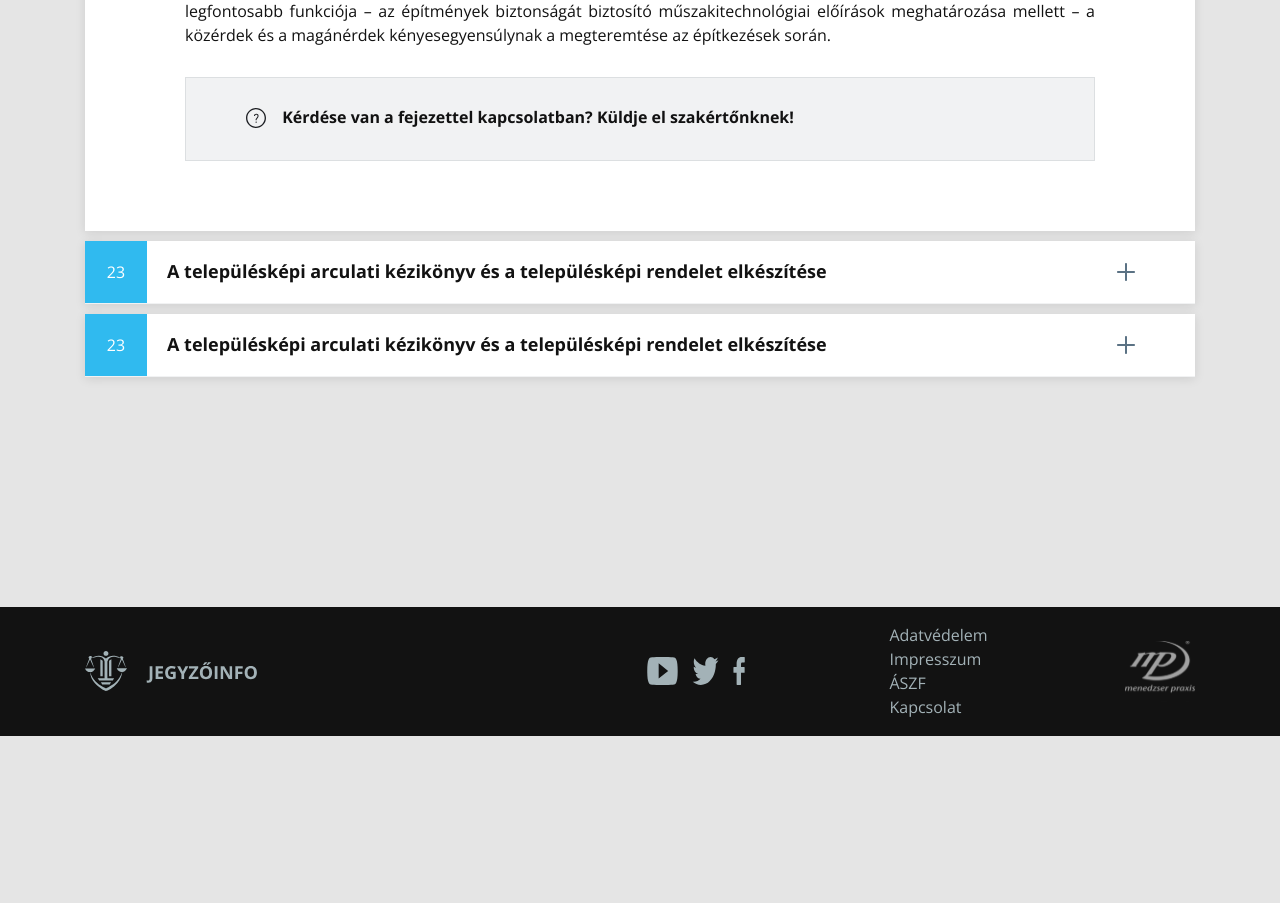
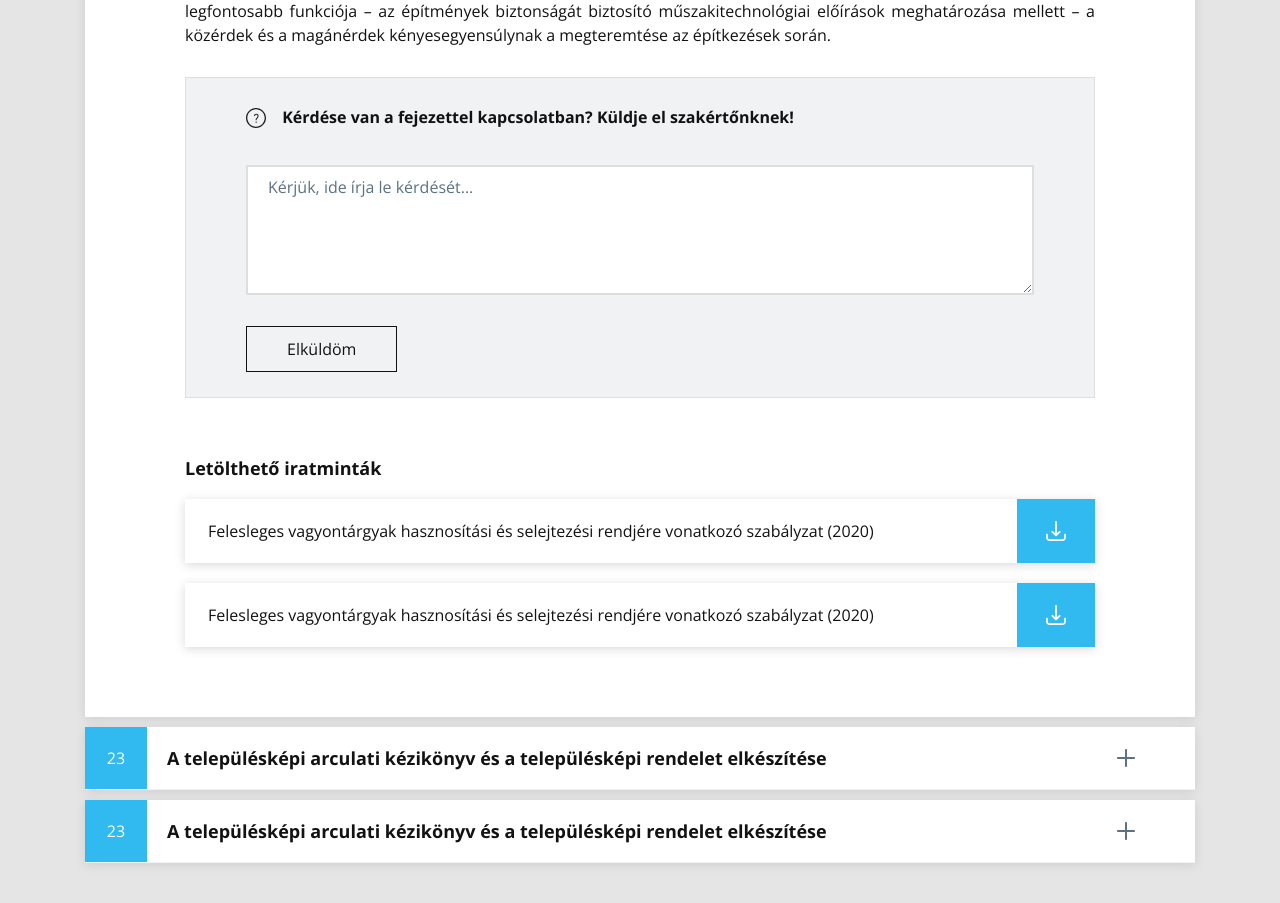
Before and after one commit to Kalamane264/Jinfo, an Angular app in the folder JegyzoInfo/ClientApp/: page /topic in a window 1280 px wide. Shown: the part 1360-2263 px from the top of the page. Before the commit the page ends 2096 px from the top, so only its background shows below. Built offline with nearby package versions, Linux system fonts and the light colour scheme.

Commit message:
docusamplealmost

```diff
--- a/JegyzoInfo/ClientApp/src/app/app.module.ts
+++ b/JegyzoInfo/ClientApp/src/app/app.module.ts
@@ -21,6 +21,7 @@ import { StatuteComponent } from './pages/statute/statute.component';
 import { KnowledgeBaseComponent } from './pages/knowledge-base/knowledge-base.component';
 import { TopicPageComponent } from './pages/topic-page/topic-page.component';
 import { ChapterComponent } from './components/chapter/chapter.component';
+import { DocumentSampleComponent } from './components/document-sample/document-sample.component';
 
 @NgModule({
   declarations: [
@@ -40,7 +41,8 @@ import { ChapterComponent } from './components/chapter/chapter.component';
     StatuteComponent,
     KnowledgeBaseComponent,
     TopicPageComponent,
-    ChapterComponent
+    ChapterComponent,
+    DocumentSampleComponent
   ],
   imports: [
     BrowserModule,
--- a/JegyzoInfo/ClientApp/src/app/components/chapter/chapter.component.html
+++ b/JegyzoInfo/ClientApp/src/app/components/chapter/chapter.component.html
@@ -67,6 +67,21 @@
       <h6>
         Kérdése van a fejezettel kapcsolatban?  Küldje el szakértőnknek!
       </h6>
+      <div>
+        <textarea id="question">Kérjük, ide írja le kérdését...</textarea>
+      </div>
+      <div class="buttonWrap">
+        <button class="hollow">
+          Elküldöm
+        </button>
+      </div>
+    </div>
+    <div class="documentSamples">
+      <h5>
+        Letölthető iratminták
+      </h5>
+      <app-document-sample></app-document-sample>
+      <app-document-sample></app-document-sample>
     </div>
   </div>
 </div>
--- a/JegyzoInfo/ClientApp/src/app/components/chapter/chapter.component.scss
+++ b/JegyzoInfo/ClientApp/src/app/components/chapter/chapter.component.scss
@@ -129,6 +129,20 @@
           bottom: -5px;
         }
       }
+      textarea{
+        width: 100%;
+        min-height: 130px;
+        margin-top: 30px;
+        padding: 8px 20px;
+        border: 2px solid $lightBorder;
+        color: $quoteColor;
+      }
+      .buttonWrap{
+        margin-top: 25px;
+      }
+    }
+    .documentSamples{
+      margin-top: 60px;
     }
   }
 }
--- /dev/null
+++ b/JegyzoInfo/ClientApp/src/app/components/document-sample/document-sample.component.html
@@ -0,0 +1,8 @@
+<div class="documentSampleWrap">
+  <div class="text">
+    Felesleges vagyontárgyak hasznosítási és selejtezési rendjére vonatkozó szabályzat (2020)
+  </div>
+  <a class="downloadRect" href="#">
+    <img src="/assets/img/download.svg" alt="" width="20" />
+  </a>
+</div>
--- /dev/null
+++ b/JegyzoInfo/ClientApp/src/app/components/document-sample/document-sample.component.scss
@@ -0,0 +1,19 @@
+@import "../../../varsAndMixins.scss";
+
+.documentSampleWrap{
+  background-color: white;
+  box-shadow: 0px 2px 10px rgba(0, 0, 0, 0.15);
+  display: flex;
+  justify-content: space-between;
+  margin-top: 20px;
+  .text{
+    padding: 20px 23px;
+  }
+  .downloadRect{
+    display: flex;
+    justify-content: center;
+    align-items: center;
+    width: 78px;
+    background-color: $blue;
+  }
+}
--- /dev/null
+++ b/JegyzoInfo/ClientApp/src/app/components/document-sample/document-sample.component.ts
@@ -0,0 +1,15 @@
+import { Component, OnInit } from '@angular/core';
+
+@Component({
+  selector: 'app-document-sample',
+  templateUrl: './document-sample.component.html',
+  styleUrls: ['./document-sample.component.scss']
+})
+export class DocumentSampleComponent implements OnInit {
+
+  constructor() { }
+
+  ngOnInit(): void {
+  }
+
+}
```
Also changed, not shown: 1 other file (tests, documents, lock files or other folders).
